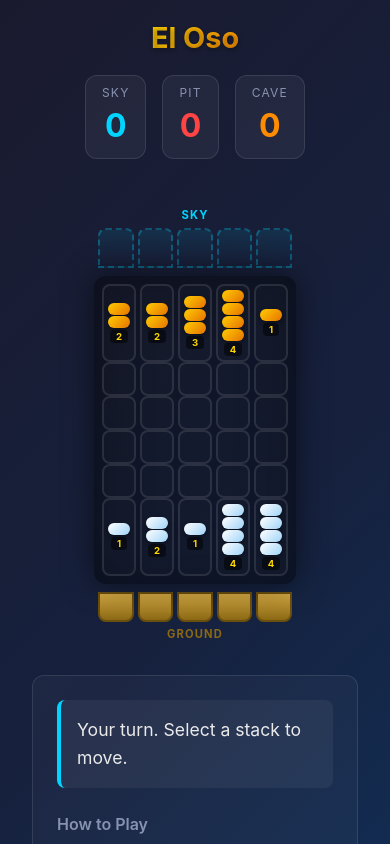
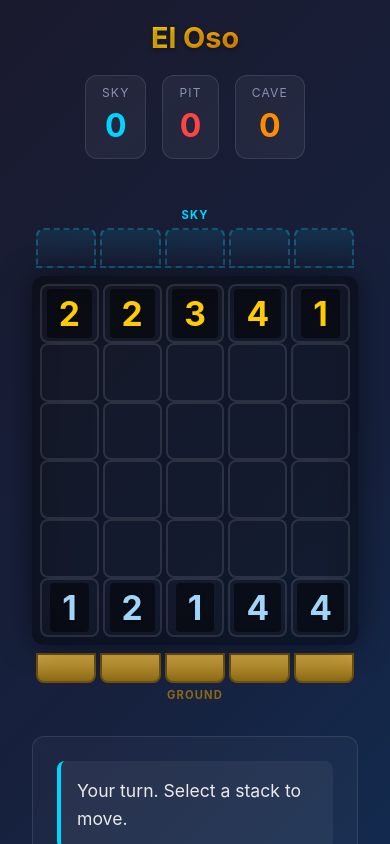
Before and after one commit to Lixquid/app-eloso-game, a React (Vite) app: page / in a window 390 px wide. Shown: the top 844 px of the page. Built offline with nearby package versions, Linux system fonts and the light colour scheme.

Commit message:
Fix board being unusable at mobile resolutions

```diff
--- a/src/components/Board.css
+++ b/src/components/Board.css
@@ -85,7 +85,8 @@
 }
 
 .sky-row {
-  display: flex;
+  display: grid;
+  grid-template-columns: repeat(5, 1fr);
   gap: 4px;
   margin-bottom: 8px;
   padding: 0 4px;
@@ -150,12 +151,15 @@
 }
 
 .board-row {
-  display: flex;
+  display: grid;
+  grid-template-columns: repeat(5, 1fr);
   gap: 4px;
 }
 
 .cell {
-  flex: 1;
+  container-type: inline-size;
+  min-width: 0;
+  overflow: hidden;
   aspect-ratio: 1;
   border: 2px solid rgba(255, 255, 255, 0.1);
   border-radius: 8px;
@@ -204,16 +208,19 @@
   flex-direction: column;
   align-items: center;
   gap: 2px;
+  width: 100%;
 }
 
 .stack-pieces {
   display: flex;
   flex-direction: column;
+  align-items: center;
   gap: 1px;
+  width: 100%;
 }
 
 .piece {
-  width: 28px;
+  width: min(28px, 70%);
   height: 16px;
   border-radius: 8px;
   box-shadow: 0 2px 4px rgba(0, 0, 0, 0.4);
@@ -244,8 +251,20 @@
   border-radius: 4px;
 }
 
+/* The count text matches the color of the pieces above it. */
+.cell.player .stack-height,
+.cell.player .piece-count {
+  color: #a0d4f8;
+}
+
+.cell.bear .stack-height,
+.cell.bear .piece-count {
+  color: #ffcc00;
+}
+
 .ground-row {
-  display: flex;
+  display: grid;
+  grid-template-columns: repeat(5, 1fr);
   gap: 4px;
   margin-top: 8px;
   padding: 0 4px;
@@ -381,6 +400,12 @@
     align-items: center;
   }
 
+  .board-container {
+    flex: none;
+    width: 100%;
+    max-width: 700px;
+  }
+
   .sidebar {
     width: 100%;
     max-width: none;
@@ -401,7 +426,7 @@
   }
 
   .piece {
-    width: 22px;
+    width: min(22px, 70%);
     height: 12px;
   }
 
@@ -496,3 +521,18 @@
 .bear-log .log-entry.merge {
   border-left: 3px solid #ffd700;
 }
+
+/* When the cell gets too small to fit a stack of pieces plus its count
+   badge, drop the individual piece graphics and show only the count, so
+   the number of pieces stays visible inside the cell. Kept after the
+   media queries so it wins the cascade against them. */
+@container (width < 70px) {
+  .stack-pieces {
+    display: none;
+  }
+
+  .stack-height {
+    font-size: 2.1rem;
+    padding: 4px 12px;
+  }
+}
```
